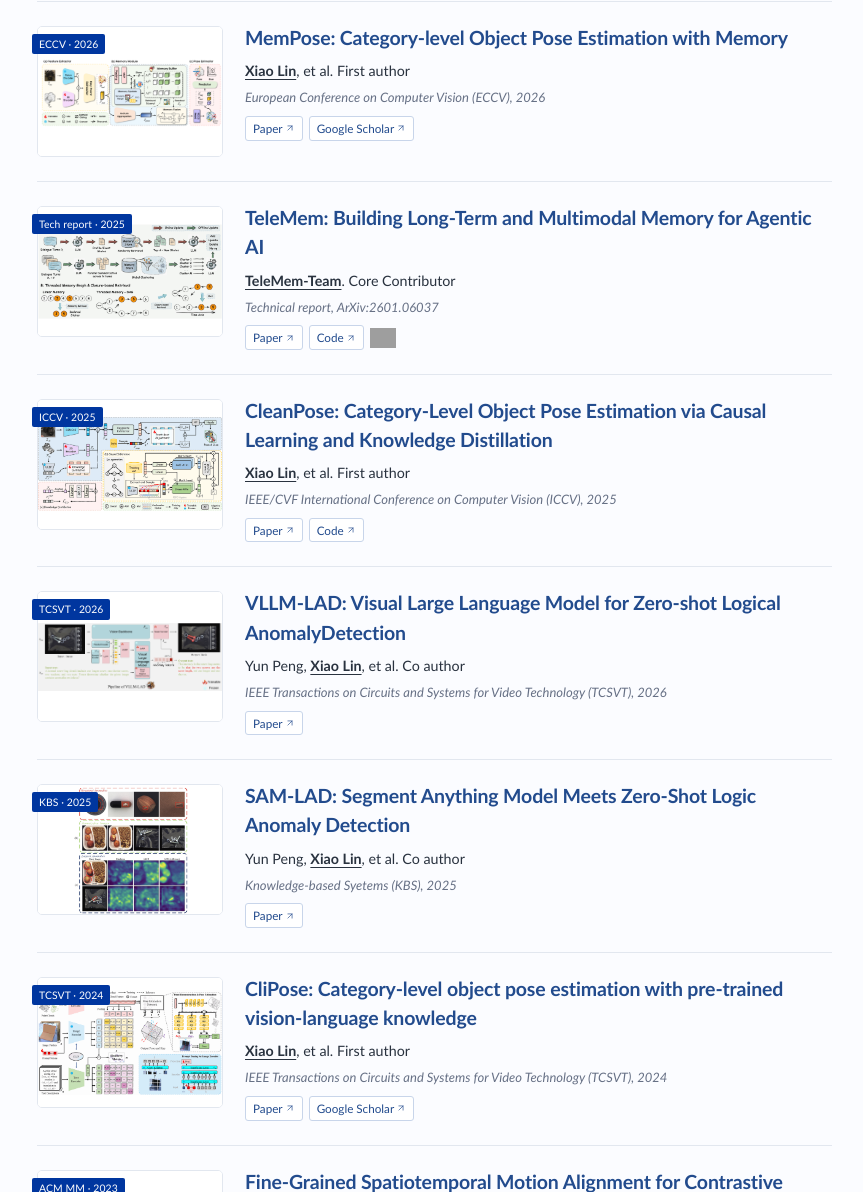
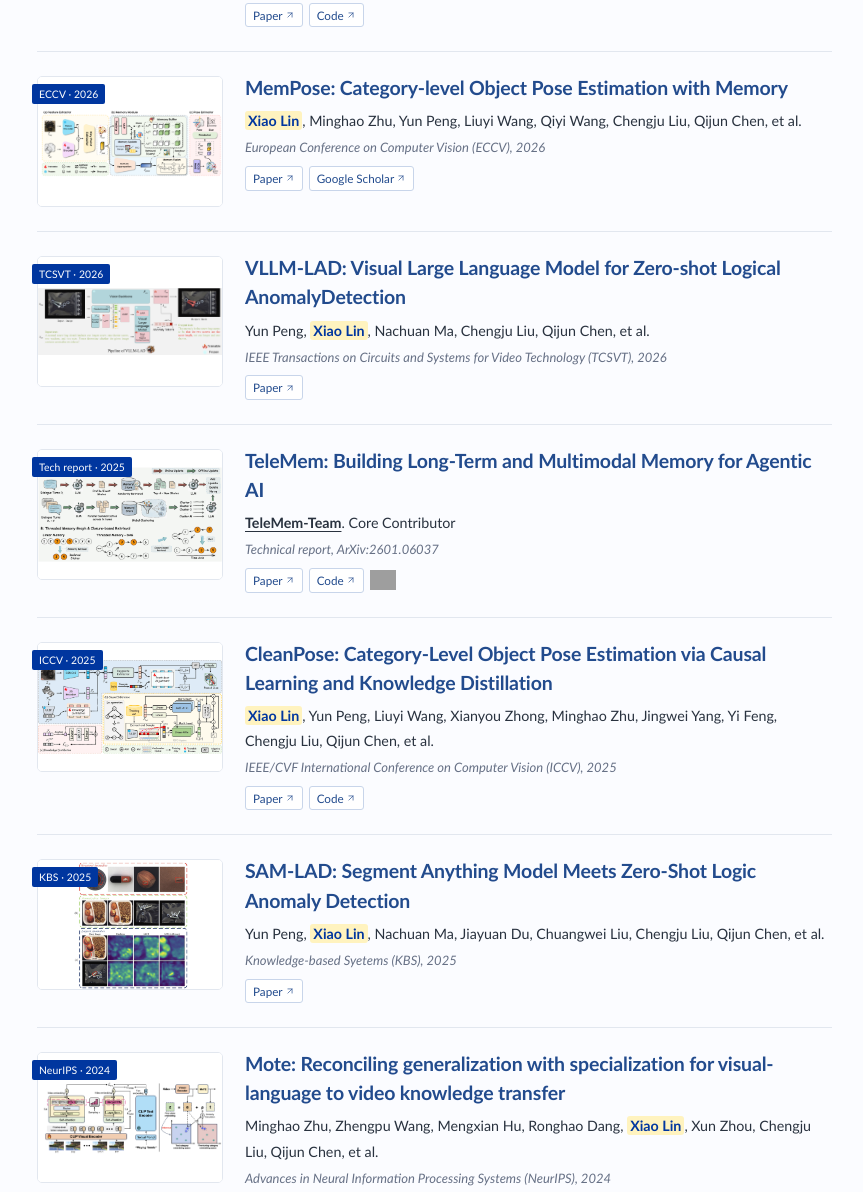
Before and after one commit to chrislin0621/chrislin0621.github.io, a plain HTML site: page publications.html in a window 1280 px wide. Shown: the part 1097-2289 px from the top of the page, without its empty margins (348-1211 px from the left). Drawn offline with Linux system fonts and the light colour scheme; grey boxes are pictures that could not be loaded.

Commit message:
Update publications and highlight Xiao Lin with a pale yellow background

```diff
--- a/assets/main.js
+++ b/assets/main.js
@@ -169,6 +169,11 @@
     return `<a class="paper-image-link" href="${escapeHtml(url)}" aria-label="View ${escapeHtml(paper.title)}"${external}>${image}</a>`;
   }
 
+  function publicationAuthors(authors) {
+    const name = escapeHtml(data.profile.name);
+    return richText(authors).replaceAll(`<strong>${name}</strong>`, () => `<strong class="author-self">${name}</strong>`);
+  }
+
   function publicationStars(paper) {
     if (paper.githubStars === false) return "";
     const code = (paper.links || []).find((item) => /^code$/i.test(String(item.label || "").trim()));
@@ -191,7 +196,7 @@
         </div>
         <div class="paper-details">
           <h3>${link(escapeHtml(paper.title), paper.links?.find((item) => safeUrl(item.url))?.url)}</h3>
-          <p class="paper-authors">${richText(paper.authors)}</p>
+          <p class="paper-authors">${publicationAuthors(paper.authors)}</p>
           <p class="paper-venue">${escapeHtml(paper.venue)}${paper.note ? `<span class="paper-note">${escapeHtml(paper.note)}</span>` : ""}</p>
           ${paper.description ? `<p class="paper-description">${richText(paper.description)}</p>` : ""}
           <div class="paper-links">${(paper.links || []).map((item) => link(`${escapeHtml(item.label)} ${icon("arrow")}`, item.url, "paper-link", "disabled")).join("")}${publicationStars(paper)}${placeholderBadge(paper)}</div>
--- a/assets/styles.css
+++ b/assets/styles.css
@@ -130,6 +130,7 @@ h2, .section-heading h1 { font-size: 1.4375rem; line-height: 1.4; font-weight: 6
 .paper h3 > span { color: var(--accent); }
 .paper-authors { font-size: 0.6875rem; margin-bottom: 3px; }
 .paper-authors strong { font-weight: 600; text-decoration: underline; text-underline-offset: 3px; }
+.paper-authors .author-self { color: var(--accent-strong); background: #fff3bf; padding: 1px 3px; border-radius: 3px; text-decoration: none; -webkit-box-decoration-break: clone; box-decoration-break: clone; }
 .paper-venue { font-size: 0.625rem; font-style: italic; color: var(--muted); margin-bottom: 7px; }
 .paper-note { color: #a26b2d; font-style: normal; font-weight: 600; margin-left: 8px; }
 .paper-description { font-size: 0.6875rem; color: var(--muted); line-height: 1.8; margin-bottom: 10px; }
--- a/site-data.js
+++ b/site-data.js
@@ -103,7 +103,7 @@ window.SITE_DATA = {
     },
     {
       title: "Benchmarking Fine-Grained Spatio-Temporal Awareness in Embodied Brain Models",
-      authors: "Minghao Zhu, ..., **Xiao Lin**, et al. Co author",
+      authors: "Minghao Zhu, Zhikai Wang, Ronghao Dang, Bohan Hou, Jiangpin Liu, Kehan Li, Jiayan Guo, Sicong Leng, Yunxuan Mao, Yuqian Yuan, **Xiao Lin**, Xin Li, Deli Zhao, et al. ",
       venue: "Advances in Neural Information Processing Systems ED Track, 2026",
       // description: "第二篇论文占位。复制整个条目即可增加论文，不需要修改页面布局。",
       image: "assets/images/ecl-bench.png",
@@ -117,7 +117,7 @@ window.SITE_DATA = {
     },
     {
       title: "TACO: Towards Task-Consistent Open-Vocabulary Adaptation in Video Recognition",
-      authors: "Minghao Zhu, **Xiao Lin**, et al. Co author",
+      authors: "Minghao Zhu, **Xiao Lin**, Mengxian Hu, Xun Zhou, Liuyi Wang, Xiaoyan Qi, Chengju Liu, Qijun Chen, et al.",
       venue: "Advances in Neural Information Processing Systems (NeurIPS), 2026",
       // description: "第二篇论文占位。复制整个条目即可增加论文，不需要修改页面布局。",
       image: "assets/images/taco-architecture.png",
@@ -132,7 +132,7 @@ window.SITE_DATA = {
     },
     {
       title: "MemPose: Category-level Object Pose Estimation with Memory",
-      authors: "**Xiao Lin**, et al. First author",
+      authors: "**Xiao Lin**, Minghao Zhu, Yun Peng, Liuyi Wang, Qiyi Wang, Chengju Liu, Qijun Chen, et al.",
       venue: "European Conference on Computer Vision (ECCV), 2026",
       // description: "第二篇论文占位。复制整个条目即可增加论文，不需要修改页面布局。",
       image: "assets/images/mempose.png",
@@ -141,6 +141,20 @@ window.SITE_DATA = {
       badge: "ECCV · 2026",
       note: "",
       links: [{ label: "Paper", url: "https://arxiv.org/pdf/2607.04930" }, { label: "Google Scholar", url: "https://scholar.google.com/citations?view_op=view_citation&hl=en&user=KGDYSHQAAAAJ&citation_for_view=KGDYSHQAAAAJ:7PzlFSSx8tAC" }],
+      placeholder: false,
+      selected: true,
+    },
+    {
+      title: "VLLM-LAD: Visual Large Language Model for Zero-shot Logical AnomalyDetection",
+      authors: "Yun Peng, **Xiao Lin**, Nachuan Ma, Chengju Liu, Qijun Chen, et al.",
+      venue: "IEEE Transactions on Circuits and Systems for Video Technology (TCSVT), 2026",
+      // description: "第二篇论文占位。复制整个条目即可增加论文，不需要修改页面布局。",
+      image: "assets/images/vllm_lad.png",
+      imageLink: "",
+      imageAlt: "",
+      badge: "TCSVT · 2026",
+      note: "",
+      links: [{ label: "Paper", url: "https://ieeexplore.ieee.org/abstract/document/11447288" }],
       placeholder: false,
       selected: true,
     },
@@ -160,7 +174,7 @@ window.SITE_DATA = {
     },
     {
       title: "CleanPose: Category-Level Object Pose Estimation via Causal Learning and Knowledge Distillation",
-      authors: "**Xiao Lin**, et al. First author",
+      authors: "**Xiao Lin**, Yun Peng, Liuyi Wang, Xianyou Zhong, Minghao Zhu, Jingwei Yang, Yi Feng, Chengju Liu, Qijun Chen, et al.",
       venue: "IEEE/CVF International Conference on Computer Vision (ICCV), 2025",
       // description: "第二篇论文占位。复制整个条目即可增加论文，不需要修改页面布局。",
       image: "assets/images/cleanpose.png",
@@ -174,22 +188,8 @@ window.SITE_DATA = {
       selected: true,
     },
     {
-      title: "VLLM-LAD: Visual Large Language Model for Zero-shot Logical AnomalyDetection",
-      authors: "Yun Peng, **Xiao Lin**, et al. Co author",
-      venue: "IEEE Transactions on Circuits and Systems for Video Technology (TCSVT), 2026",
-      // description: "第二篇论文占位。复制整个条目即可增加论文，不需要修改页面布局。",
-      image: "assets/images/vllm_lad.png",
-      imageLink: "",
-      imageAlt: "",
-      badge: "TCSVT · 2026",
-      note: "",
-      links: [{ label: "Paper", url: "https://ieeexplore.ieee.org/abstract/document/11447288" }],
-      placeholder: false,
-      selected: false,
-    },
-    {
       title: "SAM-LAD: Segment Anything Model Meets Zero-Shot Logic Anomaly Detection",
-      authors: "Yun Peng, **Xiao Lin**, et al. Co author",
+      authors: "Yun Peng, **Xiao Lin**, Nachuan Ma, Jiayuan Du, Chuangwei Liu, Chengju Liu, Qijun Chen, et al.",
       venue: "Knowledge-based Syetems (KBS), 2025",
       // description: "第二篇论文占位。复制整个条目即可增加论文，不需要修改页面布局。",
       image: "assets/images/sam_lad.png",
@@ -202,8 +202,23 @@ window.SITE_DATA = {
       selected: false,
     },
     {
+      title: "Mote: Reconciling generalization with specialization for visual-language to video knowledge transfer",
+      authors: "Minghao Zhu, Zhengpu Wang, Mengxian Hu, Ronghao Dang, **Xiao Lin**, Xun Zhou, Chengju Liu, Qijun Chen, et al.",
+      venue: "Advances in Neural Information Processing Systems (NeurIPS), 2024",
+      // description: "第二篇论文占位。复制整个条目即可增加论文，不需要修改页面布局。",
+      image: "assets/images/mote.png",
+      imageLink: "",
+      imageAlt: "",
+      badge: "NeurIPS · 2024",
+      note: "",
+      links: [{ label: "Paper", url: "https://proceedings.neurips.cc/paper_files/paper/2024/file/641ce6c0e22483f34cd58625fcc7630e-Paper-Conference.pdf" }, { label: "Code", url: "https://github.com/ZMHH-H/MoTE" }],
+      githubStars: false,
+      placeholder: false,
+      selected: true,
+    },
+    {
       title: "CliPose: Category-level object pose estimation with pre-trained vision-language knowledge",
-      authors: "**Xiao Lin**, et al. First author",
+      authors: "**Xiao Lin**, Minghao Zhu, Ronghao Dang, Guangliang Zhou, Shaolong Shu, Feng Lin, Chengju Liu, Qijun Chen, et al.",
       venue: "IEEE Transactions on Circuits and Systems for Video Technology (TCSVT), 2024",
       // description: "第二篇论文占位。复制整个条目即可增加论文，不需要修改页面布局。",
       image: "assets/images/clipose.png",
@@ -217,7 +232,7 @@ window.SITE_DATA = {
     },
     {
       title: "Fine-Grained Spatiotemporal Motion Alignment for Contrastive Video Representation Learning",
-      authors: "Minghao Zhu, **Xiao Lin**, et al. Co author",
+      authors: "Minghao Zhu, **Xiao Lin**, Ronghao Dang, Chengju Liu, Qijun Chen, et al.",
       venue: "ACM International Conference on Multimedia (ACM MM), 2023",
       // description: "第二篇论文占位。复制整个条目即可增加论文，不需要修改页面布局。",
       image: "assets/images/fima.png",
@@ -226,8 +241,9 @@ window.SITE_DATA = {
       badge: "ACM MM · 2023",
       note: "",
       links: [{ label: "Paper", url: "https://arxiv.org/abs/2309.00297" }, { label: "Code", url: "https://github.com/ZMHH-H/FIMA" }],
+      githubStars: false,
       placeholder: false,
-      selected: false,
+      selected: true,
     },
   ],
 
@@ -270,7 +286,7 @@ window.SITE_DATA = {
       organization: "JD Future Academy",
       url: "https://research.joyai.com/",
       period: "2026.07 — Present",
-      description: "Focus on **Embodied Foundation Models** & **Self-Evolving Embodied Agent**",
+      description: "Focus on **Embodied Foundation Models** / **Self-Evolving Embodied Agent**",
       mentors: "Tong He, Jiangmiao Pang",
       logo: "assets/images/jd_logo.png",
       initials: "LAB",
```
Also changed, not shown: assets/images/damo_black.webp (added), assets/images/mote.png (added).
